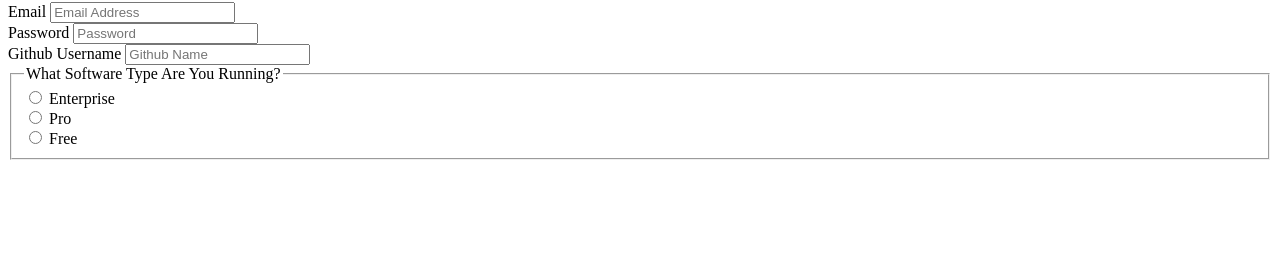
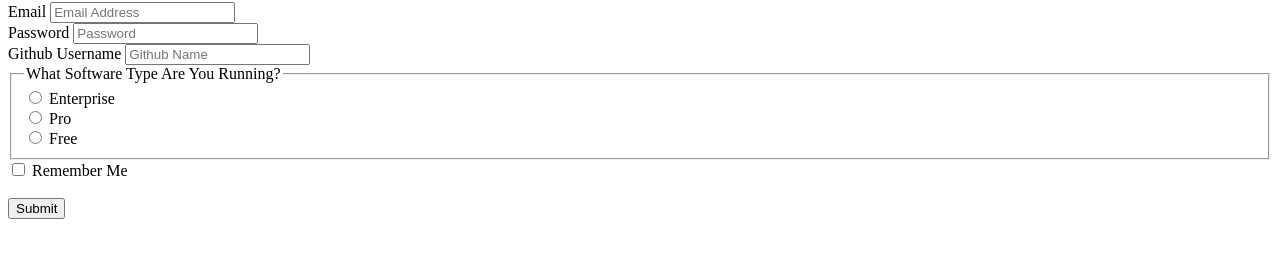
Before and after one commit to ody360/HTMLCheckpoint, a plain HTML site: page index.html in a window 1280 px wide. Shown: the part 78-336 px from the top of the page. Drawn offline with Linux system fonts and the light colour scheme.

Commit message:
added Remember Me checkbox and submit button

```diff
--- a/index.html
+++ b/index.html
@@ -20,7 +20,7 @@
 
 		<fieldset>
 		    <legend>What Software Type Are You Running?</legend>
-		    <input id="enterprise" type="radio" name="software" value="enterprise">
+		    <input id="enterprise" type="radio" name="software" value="enterprise" selected>
 		    <label for="enterprise">Enterprise</label><br>
 
 		    <input id="pro" type="radio" name="software" value="pro">
@@ -30,6 +30,12 @@
 		    <label for="free">Free</label><br>
 		</fieldset>
 
+		<input id="remember" type="checkbox" name="RememberBox" value="remember">
+    	<label for="RememberBox">Remember Me</label><br>
+
+    	<br>
+  		<button type="submit">Submit</button>
+
 
 	</form>
 
```
